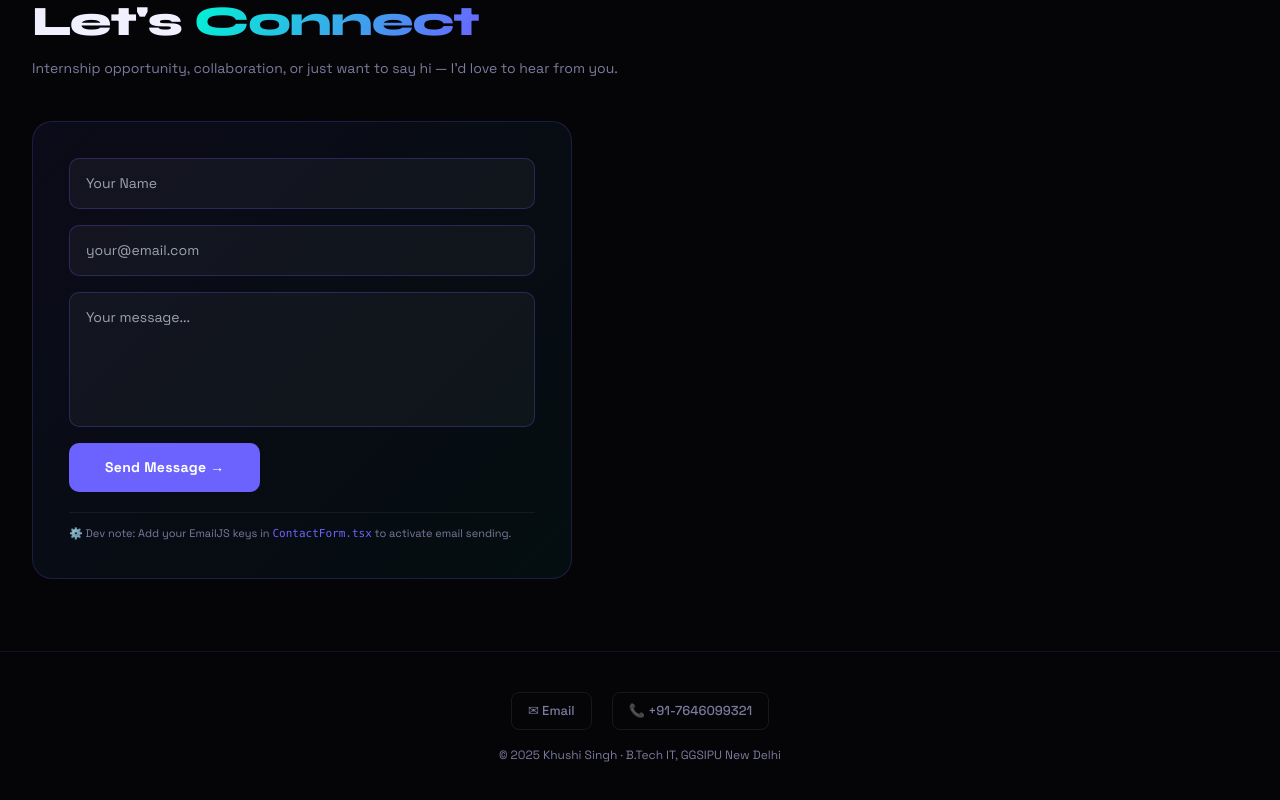
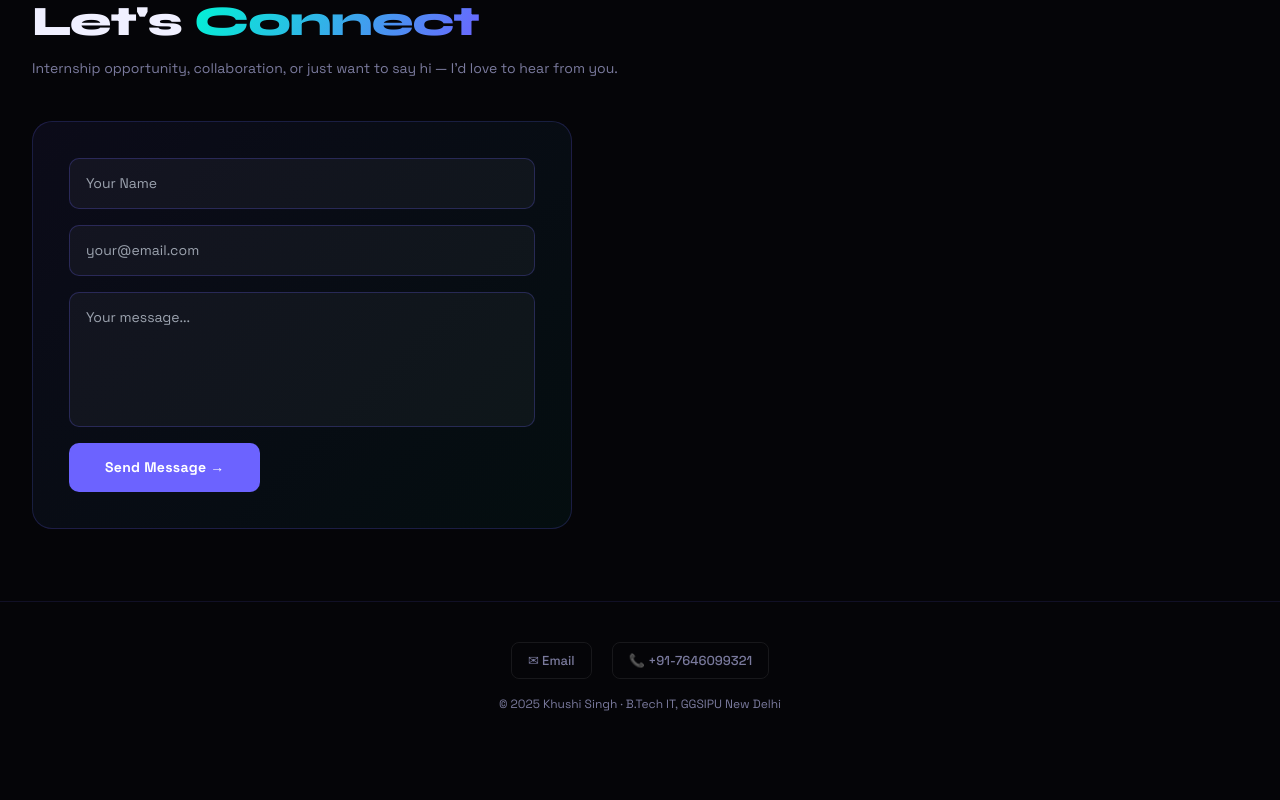
Before and after one commit to Khushi01singh/khushi-portfolio, a Next.js app: page / in a window 1280 px wide. Shown: the part 3220-4020 px from the top of the page. After the commit the page ends 3973 px from the top, so only its background shows below. Built offline with nearby package versions, Linux system fonts and the light colour scheme; no server answers.

Commit message:
activated contact form keys

```diff
--- a/components/ContactForm.tsx
+++ b/components/ContactForm.tsx
@@ -5,9 +5,10 @@ import { motion } from 'framer-motion'
 import Magnetic from './Magnetic'
 
 // ─── SETUP: Replace these 3 values from emailjs.com (free account) ───────────
-const EMAILJS_SERVICE_ID  = 'YOUR_SERVICE_ID'
-const EMAILJS_TEMPLATE_ID = 'YOUR_TEMPLATE_ID'
-const EMAILJS_PUBLIC_KEY  = 'YOUR_PUBLIC_KEY'
+// Line 7, 8 aur 9 par ye update karein:
+const EMAILJS_SERVICE_ID  = 'service_5j8n72j'
+const EMAILJS_TEMPLATE_ID = '3lri0c3'
+const EMAILJS_PUBLIC_KEY  = 'wxuHSUBCNLSo-w0Z_'
 // ─────────────────────────────────────────────────────────────────────────────
 
 type Status = 'idle' | 'sending' | 'success' | 'error'
```
